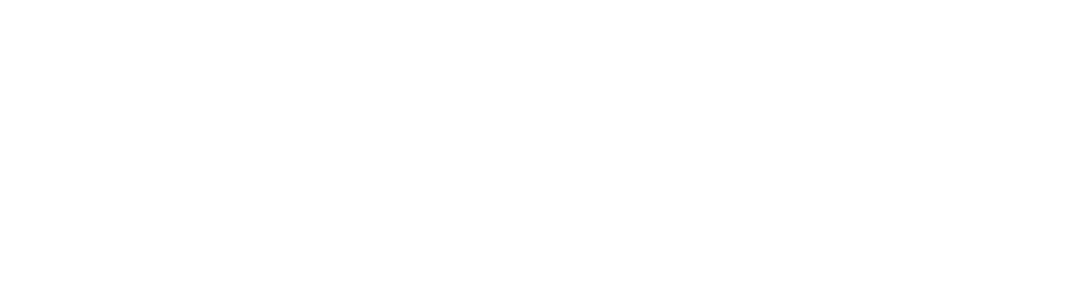
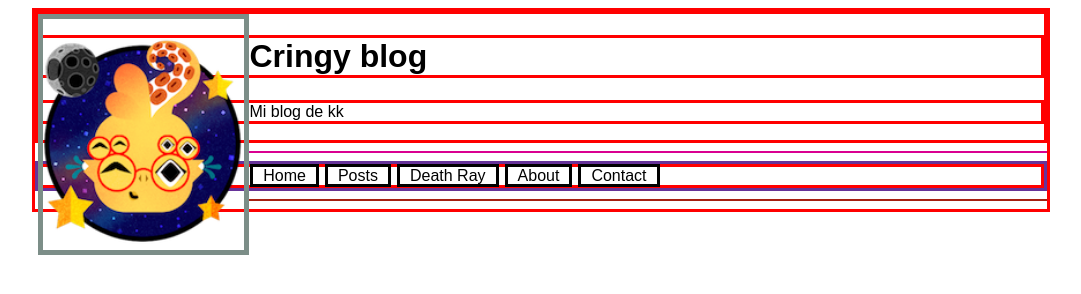
Before and after one commit to juandavidgamboasaenz/FrontEndMasters, a plain HTML site: page gamboa html/seriousPage/index.html in a window 1280 px wide. Shown: the whole page, without its empty margins (99-1180 px from the left). Drawn offline with Linux system fonts and the light colour scheme.

Commit message:
gamboa-changes
cambios en header y nav bar

```diff
--- a/gamboa html/seriousPage/css/style.css
+++ b/gamboa html/seriousPage/css/style.css
@@ -0,0 +1,67 @@
+body{
+    font-family: Arial, Helvetica, sans-serif;
+}
+
+
+h1
+
+
+.div-margin {
+
+    margin: 0;
+}
+
+
+.image{
+    margin: 0;
+    float: left;
+    width: 20%;
+    border: 5px solid #7c8e88;
+
+    clear: none;
+}
+
+nav{
+    border: 3px solid rebeccapurple;
+}
+
+nav ul{
+    list-style-type: none;
+    border: 3px solid red;
+    margin: 0;
+    padding: 0;
+}
+
+nav li{
+    border: 3px solid black;
+    width: auto;
+    display: inline;
+    padding: 0 1%;
+    margin: 0 0.05rem;
+}
+
+.wrapper {
+    width: 80%;
+    margin: 0 auto;
+}
+
+.alien-photo{
+    margin: 0;
+}
+
+.bottom-hr {
+    height:2px;
+    border-width:0;
+    color:#a61f11;background-color: #a61f11;
+}
+
+.top-hr {
+    height:2px;
+    border-width:0;
+    columns: #da0090;background-color: #da0090;
+}
+
+.border{
+    border: 3px solid red;
+
+}
--- a/gamboa html/seriousPage/index.html
+++ b/gamboa html/seriousPage/index.html
@@ -8,14 +8,32 @@
     <link rel="stylesheet" href="css/style.css">
 </head>
 <body>
-    <header>
+    <div class="wrapper border">
+        <header class="top-navigation">
+            <div class="div-margin border">
+                <img class = "image" src="images/logo.png" alt="alien_face.">
+                <h1 class="border">Cringy blog</h1>
+                <p class="border">Mi blog de kk</p>
+            </div>
+            <hr class="top-hr">
 
-    </header>
-    <nav>
+            <nav>
+                <ul>
+                    <li>Home</li>
+                    <li>Posts</li>
+                    <Li>Death Ray</Li>
+                    <li>About</li>
+                    <li>Contact</li>
+                </ul>
+            </nav>
+            <hr class="bottom-hr">
 
-    </nav>
-    <div>
-        <!-- Gibran acá -->
+        </header>
+
+        <div>
+            <!-- Gibran acá -->
+        </div>
+
     </div>
 </body>
 </html>
```
